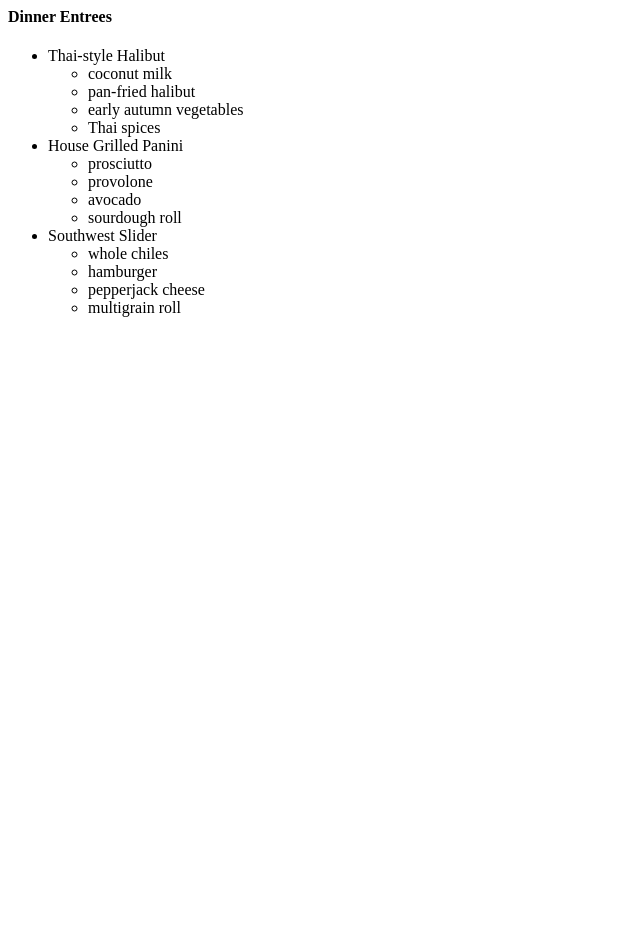
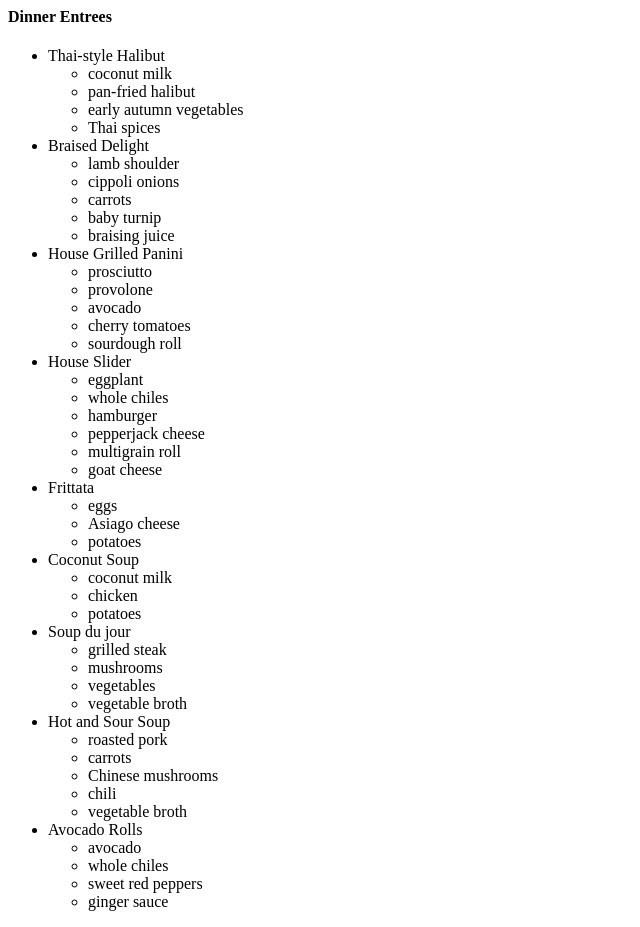
Before and after one commit to verdantpath/interactive-menu, a plain HTML site: page index.html in a window 1280 px wide. Shown: the whole page, without its empty margins (0-640 px from the left). Before the commit the page ends 800 px from the top, so only its background shows below. Drawn offline with Linux system fonts and the light colour scheme.

Commit message:
update index.html

```diff
--- a/index.html
+++ b/index.html
@@ -16,22 +16,72 @@
       <li>Thai spices</li>
     </ul>
   </li>
+  <li>Braised Delight
+    <ul class="menu-list">
+      <li class="meat">lamb shoulder</li>
+      <li>cippoli onions</li>
+      <li>carrots</li>
+      <li>baby turnip</li>
+      <li>braising juice</li>
+    </ul>
+  </li>
   <li>House Grilled Panini
     <ul class="menu-list">
-      <li>prosciutto</li>
+      <li class="meat">prosciutto</li>
       <li>provolone</li>
       <li>avocado</li>
+      <li>cherry tomatoes</li>
       <li>sourdough roll</li>
     </ul>
   </li>
-  <li>Southwest Slider
+  <li>House Slider
     <ul class="menu-list">
+      <li>eggplant</li>
       <li>whole chiles</li>
-      <li>hamburger</li>
+      <li class="hamburger">hamburger</li>
       <li>pepperjack cheese</li>
       <li>multigrain roll</li>
+      <li>goat cheese</li>
     </ul>
-
+  </li>
+  <li>Frittata
+    <ul class="menu-list">
+      <li class="meat">eggs</li>
+      <li>Asiago cheese</li>
+      <li>potatoes</li>
+    </ul>
+  </li>
+  <li>Coconut Soup
+    <ul class="menu-list">
+      <li>coconut milk</li>
+      <li class="meat">chicken</li>
+      <li>potatoes</li>
+    </ul>
+  </li>
+  <li>Soup du jour
+    <ul class="menu-list">
+      <li class="meat">grilled steak</li>
+      <li>mushrooms</li>
+      <li>vegetables</li>
+      <li>vegetable broth</li>
+    </ul>
+  </li>
+  <li>Hot and Sour Soup
+    <ul class="menu-list">
+      <li class="meat">roasted pork</li>
+      <li>carrots</li>
+      <li>Chinese mushrooms</li>
+      <li>chili</li>
+      <li>vegetable broth</li>
+    </ul>
+  </li>
+  <li>Avocado Rolls
+    <ul class="menu-list">
+      <li>avocado</li>
+      <li>whole chiles</li>
+      <li>sweet red peppers</li>
+      <li>ginger sauce</li>
+    </ul>
   </li>
 </ul><!-- end of main-entrees -->
 </div><!-- end left-col -->
```
